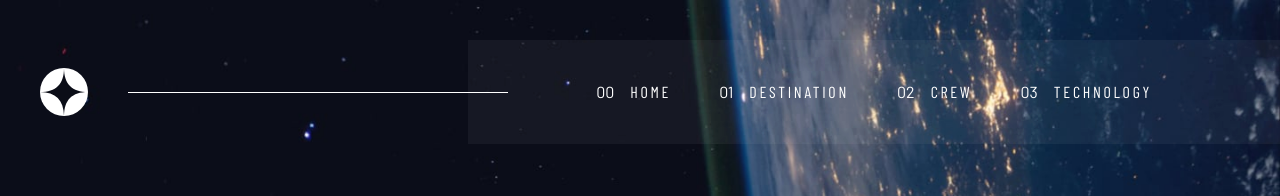
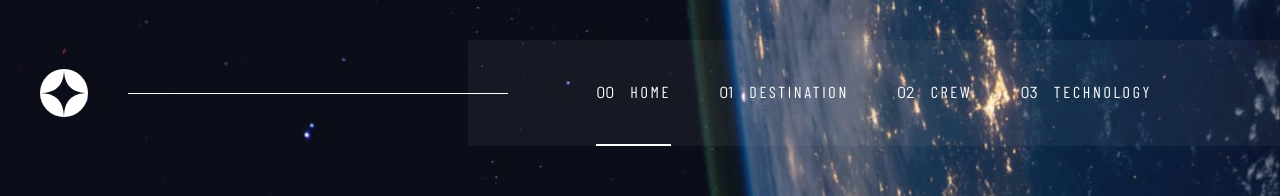
Before and after one commit to dominikrubroeder/space-tourism-website, a Next.js app: page / in a window 1280 px wide. Shown: the top 196 px of the page. Built offline with nearby package versions, Linux system fonts and the light colour scheme.

Commit message:
Add border to main navigation items

```diff
--- a/components/layout/TheNavigation.js
+++ b/components/layout/TheNavigation.js
@@ -1,34 +1,44 @@
+import { useRouter } from 'next/router';
 import Link from 'next/link';
 import NavText from '../typography/NavText';
 
 const navigationItems = [
   {
     title: 'Home',
+    url: '/',
   },
   {
     title: 'Destination',
+    url: '/destination',
   },
   {
     title: 'Crew',
+    url: '/crew',
   },
   {
     title: 'Technology',
+    url: '/technology',
   },
 ];
 
 const TheNavigation = (props) => {
+  const router = useRouter();
+
   return (
     <nav className={props.className}>
       {navigationItems.map((navigationItem, index) => {
         return (
-          <li key={index} className="list-none text-white">
-            <Link
-              href={
-                index === 0 ? '/' : `/${navigationItem.title.toLowerCase()}`
-              }
-            >
+          <li
+            key={index}
+            className={`list-none text-white transition-all md:border-b-2 ${
+              router.pathname === navigationItem.url
+                ? 'md:border-white'
+                : 'md:border-transparent'
+            }`}
+          >
+            <Link href={navigationItem.url}>
               <a className="flex items-center gap-4 md:py-10">
-                <span>0{index}</span>
+                <span className="md:hidden xl:inline-block">0{index}</span>
                 <NavText>{navigationItem.title.toUpperCase()}</NavText>
               </a>
             </Link>
```
